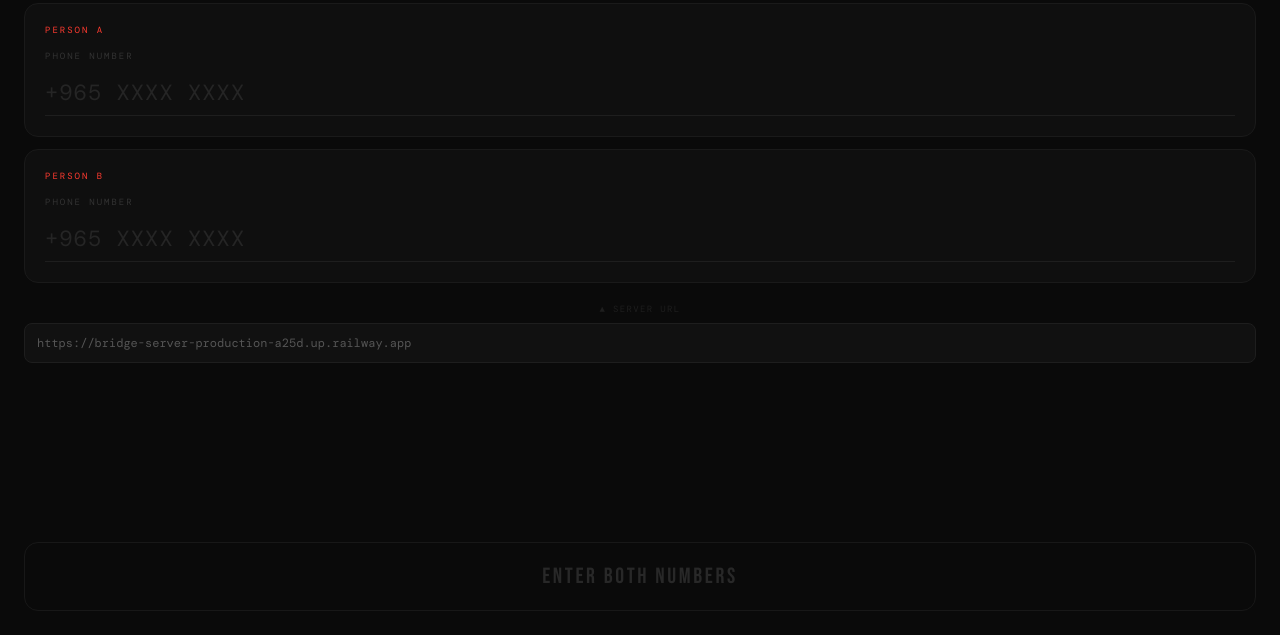
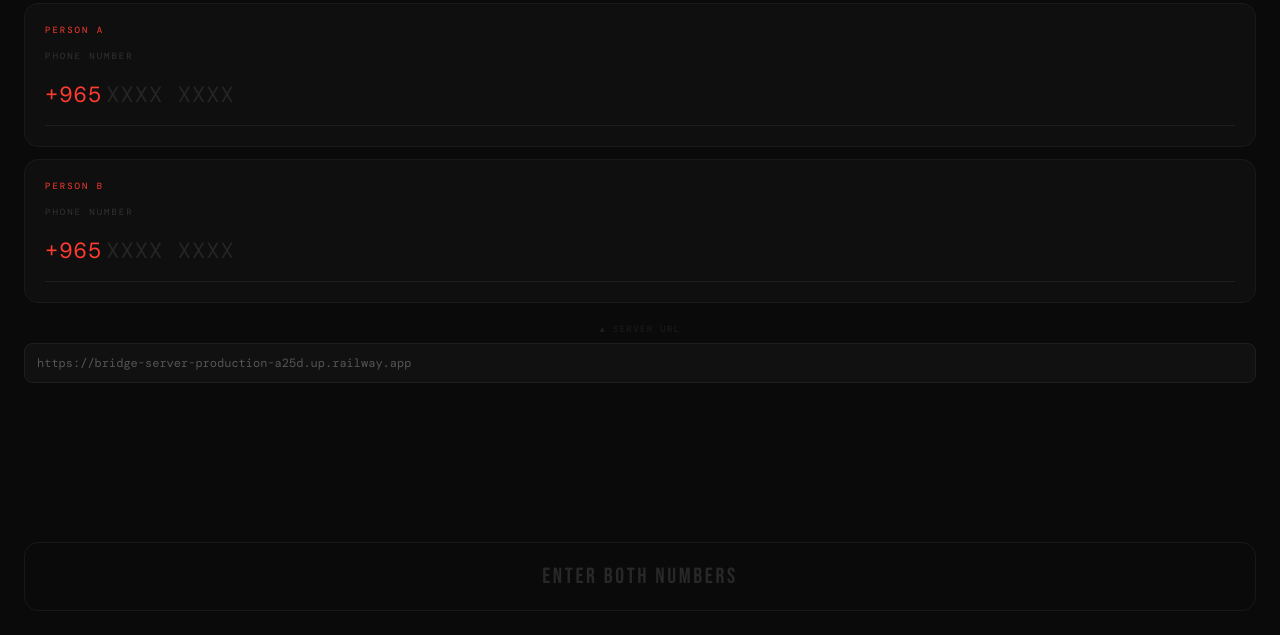
Before and after one commit to whagic1/Bridge-server, a website: page index.html in a window 1280 px wide. Both pictures are taken after a click on the button "▼ SERVER URL". Shown: the part 153-788 px from the top of the page. Drawn offline with nearby package versions, Linux system fonts and the light colour scheme; a web font is replaced by a local one.

Commit message:
index.html

```diff
--- a/index.html
+++ b/index.html
@@ -27,10 +27,6 @@
     0%,100% { opacity: 1; }
     50% { opacity: 0.15; }
   }
-  @keyframes fadeUp {
-    from { opacity: 0; transform: translateY(8px); }
-    to { opacity: 1; transform: translateY(0); }
-  }
   @keyframes liveIn {
     0% { opacity: 0; letter-spacing: 0.4em; }
     100% { opacity: 1; letter-spacing: 0.06em; }
@@ -53,7 +49,7 @@
     font-family: 'DM Mono', monospace;
     font-size: 9px; color: #333;
     letter-spacing: 0.22em; text-transform: uppercase;
-    margin-bottom: 8px; display: block;
+    margin-bottom: 10px; display: block;
   }
   .card {
     background: #0f0f0f; border: 1px solid #1a1a1a;
@@ -65,15 +61,24 @@
     letter-spacing: 0.22em; text-transform: uppercase;
     margin-bottom: 14px; display: block;
   }
+  .input-row {
+    display: flex; align-items: center;
+    border-bottom: 1px solid #1e1e1e;
+    padding-bottom: 8px;
+  }
+  .prefix {
+    font-family: 'DM Mono', monospace;
+    font-size: 22px; color: #ff3b30;
+    letter-spacing: 0.05em;
+    flex-shrink: 0; padding-right: 4px;
+  }
   input[type=tel] {
     background: transparent; border: none;
-    border-bottom: 1px solid #1e1e1e;
     outline: none; color: #fff;
     font-family: 'DM Mono', monospace;
     font-size: 22px; width: 100%;
     letter-spacing: 0.05em; padding: 8px 0;
     -webkit-tap-highlight-color: transparent;
-    display: block;
   }
   input::placeholder { color: #252525; }
 
@@ -88,8 +93,7 @@
   }
   .btn-active {
     border: 1px solid rgba(255,59,48,0.5);
-    background: rgba(255,59,48,0.07);
-    color: #ff3b30;
+    background: rgba(255,59,48,0.07); color: #ff3b30;
   }
   .btn-inactive {
     border: 1px solid #181818;
@@ -106,11 +110,9 @@
     user-select: none;
   }
   #glow {
-    position: absolute; width: 300px; height: 300px;
-    border-radius: 50%;
+    position: absolute; width: 300px; height: 300px; border-radius: 50%;
     background: radial-gradient(circle, rgba(255,59,48,1) 0%, transparent 70%);
-    animation: breathe 2.6s ease-in-out infinite;
-    pointer-events: none;
+    animation: breathe 2.6s ease-in-out infinite; pointer-events: none;
   }
   .ring {
     position: absolute; width: 150px; height: 150px;
@@ -226,13 +228,19 @@
   <div class="card">
     <span class="card-label">PERSON A</span>
     <span class="label">Phone Number</span>
-    <input type="tel" id="input-num-a" placeholder="+965 XXXX XXXX" autocomplete="off">
+    <div class="input-row">
+      <span class="prefix">+965</span>
+      <input type="tel" id="input-num-a" placeholder="XXXX XXXX" autocomplete="off" maxlength="8">
+    </div>
   </div>
 
   <div class="card">
     <span class="card-label">PERSON B</span>
     <span class="label">Phone Number</span>
-    <input type="tel" id="input-num-b" placeholder="+965 XXXX XXXX" autocomplete="off">
+    <div class="input-row">
+      <span class="prefix">+965</span>
+      <input type="tel" id="input-num-b" placeholder="XXXX XXXX" autocomplete="off" maxlength="8">
+    </div>
   </div>
 
   <button id="url-toggle" onclick="toggleUrl()">▼ server url</button>
@@ -279,6 +287,10 @@
     return document.getElementById(id).value.trim();
   }
 
+  function fullNumber(id) {
+    return '+965' + getVal(id);
+  }
+
   function showScreen(name) {
     var screens = ['screen-setup','screen-armed','screen-firing','screen-live'];
     for (var i = 0; i < screens.length; i++) {
@@ -293,10 +305,8 @@
 
   function toggleUrl() {
     urlOpen = !urlOpen;
-    var box = document.getElementById('url-box');
-    var btn = document.getElementById('url-toggle');
-    box.style.display = urlOpen ? 'block' : 'none';
-    btn.textContent = urlOpen ? '▲ server url' : '▼ server url';
+    document.getElementById('url-box').style.display = urlOpen ? 'block' : 'none';
+    document.getElementById('url-toggle').textContent = urlOpen ? '▲ server url' : '▼ server url';
   }
 
   function vibe(p) {
@@ -324,7 +334,7 @@
     if (urlVal) SERVER = urlVal;
 
     hasFired = false;
-    document.getElementById('ghost-names').innerHTML = numA + '<br>' + numB;
+    document.getElementById('ghost-names').innerHTML = '+965' + numA + '<br>+965' + numB;
     document.getElementById('armed-sub').textContent = 'anywhere · any finger';
     document.getElementById('armed-sub').style.color = '#222';
 
@@ -345,8 +355,8 @@
     if (hasFired) return;
     hasFired = true;
 
-    var numA = getVal('input-num-a');
-    var numB = getVal('input-num-b');
+    var numA = fullNumber('input-num-a');
+    var numB = fullNumber('input-num-b');
 
     vibe([180]);
     document.getElementById('firing-sub').textContent = numA + ' · ' + numB;
```
